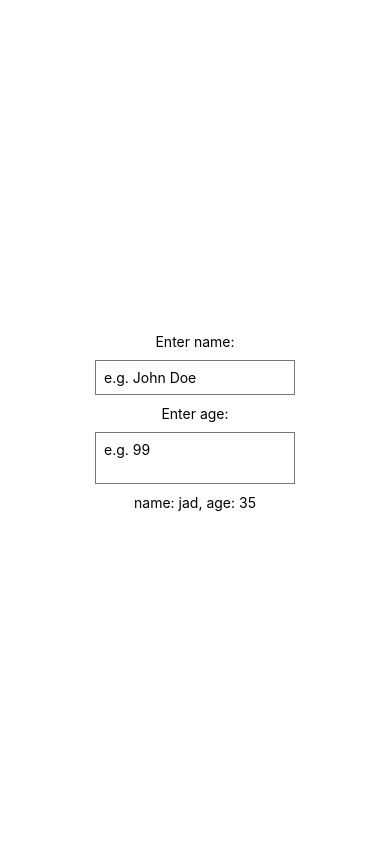
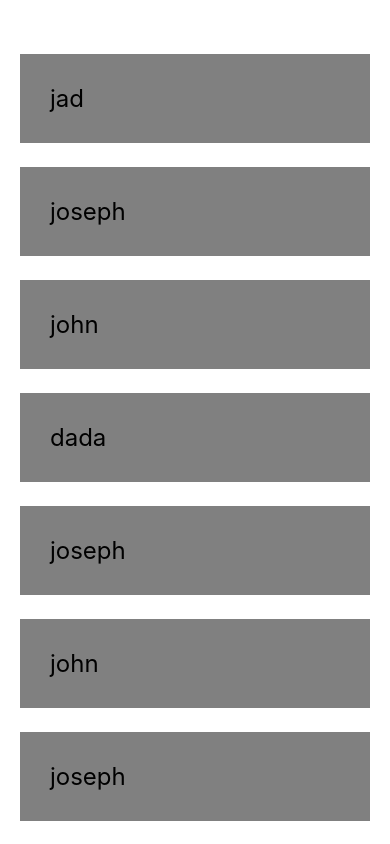
Before and after one commit to jad-amine/React_Native, a React Native app: screen / in a window 390 px wide. Built offline with nearby package versions, Linux system fonts and the light colour scheme.

Commit message:
Added ScrollView

```diff
--- a/App.js
+++ b/App.js
@@ -1,33 +1,32 @@
 import { StatusBar } from "expo-status-bar";
 import { useState } from "react";
-import { StyleSheet, Text, View, Button, TextInput } from "react-native";
+import { StyleSheet, Text, View, Button, ScrollView } from "react-native";
 import {} from "react-native-web";
 
 export default function App() {
   const [name, setName] = useState("jad");
   const [age, setAge] = useState(35);
 
+  const persons = [
+    "jad",
+    "joseph",
+    "john",
+    "dada",
+    "joseph",
+    "john",
+    "joseph",
+    "john",
+  ];
+
   return (
     <View style={styles.container}>
-      <Text>Enter name:</Text>
-      <TextInput
-        style={styles.input}
-        placeholder="e.g. John Doe"
-        onChangeText={(val) => setName(val)}
-      />
-
-      <Text>Enter age:</Text>
-      <TextInput
-        multiline
-        keyboardType="numeric"
-        style={styles.input}
-        placeholder="e.g. 99"
-        onChangeText={(val) => setAge(val)}
-      />
-
-      <Text>
-        name: {name}, age: {age}
-      </Text>
+      <ScrollView>
+        {persons.map((person) => (
+          <View>
+            <Text style={styles.item}>{person}</Text>
+          </View>
+        ))}
+      </ScrollView>
     </View>
   );
 }
@@ -36,14 +35,13 @@ const styles = StyleSheet.create({
   container: {
     flex: 1,
     backgroundColor: "#fff",
-    alignItems: "center",
-    justifyContent: "center",
+    paddingHorizontal: 20,
+    paddingTop: 30,
   },
-  input: {
-    borderWidth: 1,
-    borderColor: "#777",
-    padding: 8,
-    margin: 10,
-    width: 200,
+  item: {
+    backgroundColor: "grey",
+    marginTop: 24,
+    padding: 30,
+    fontSize: 24,
   },
 });
```
